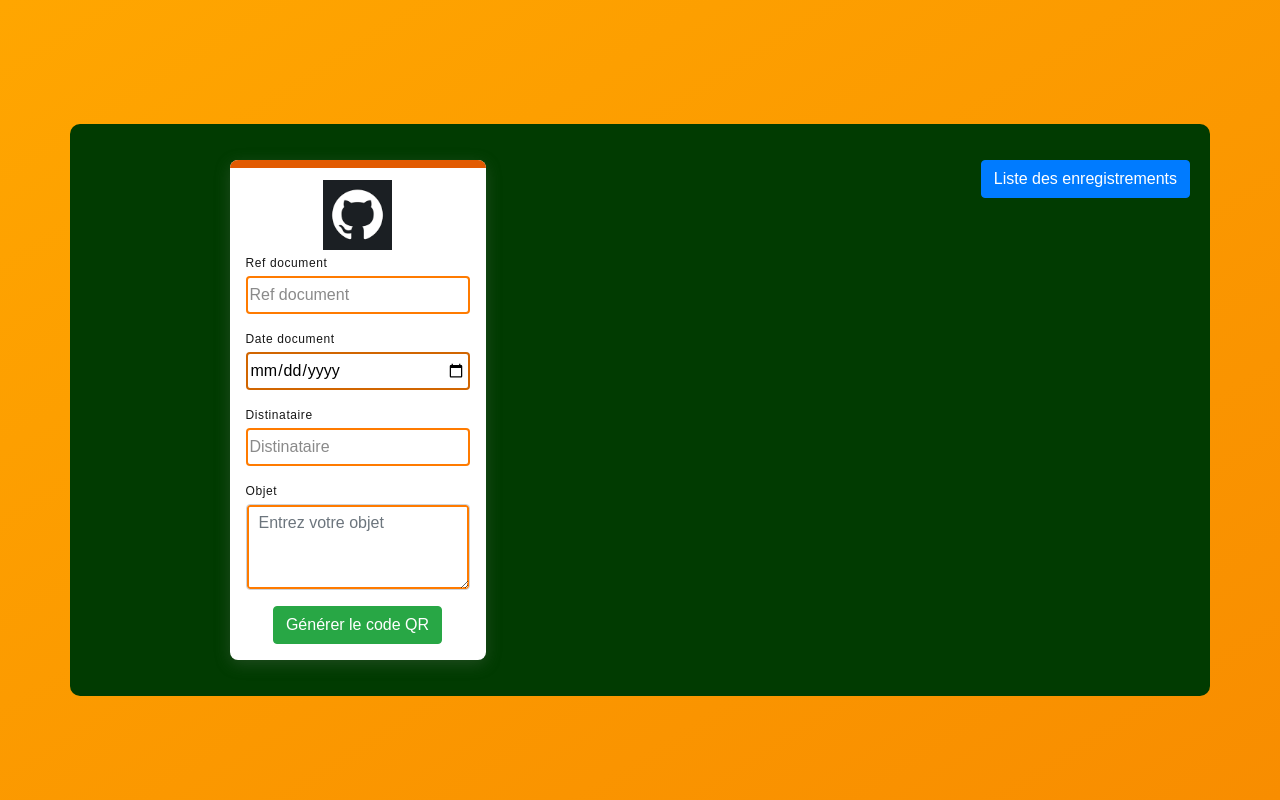
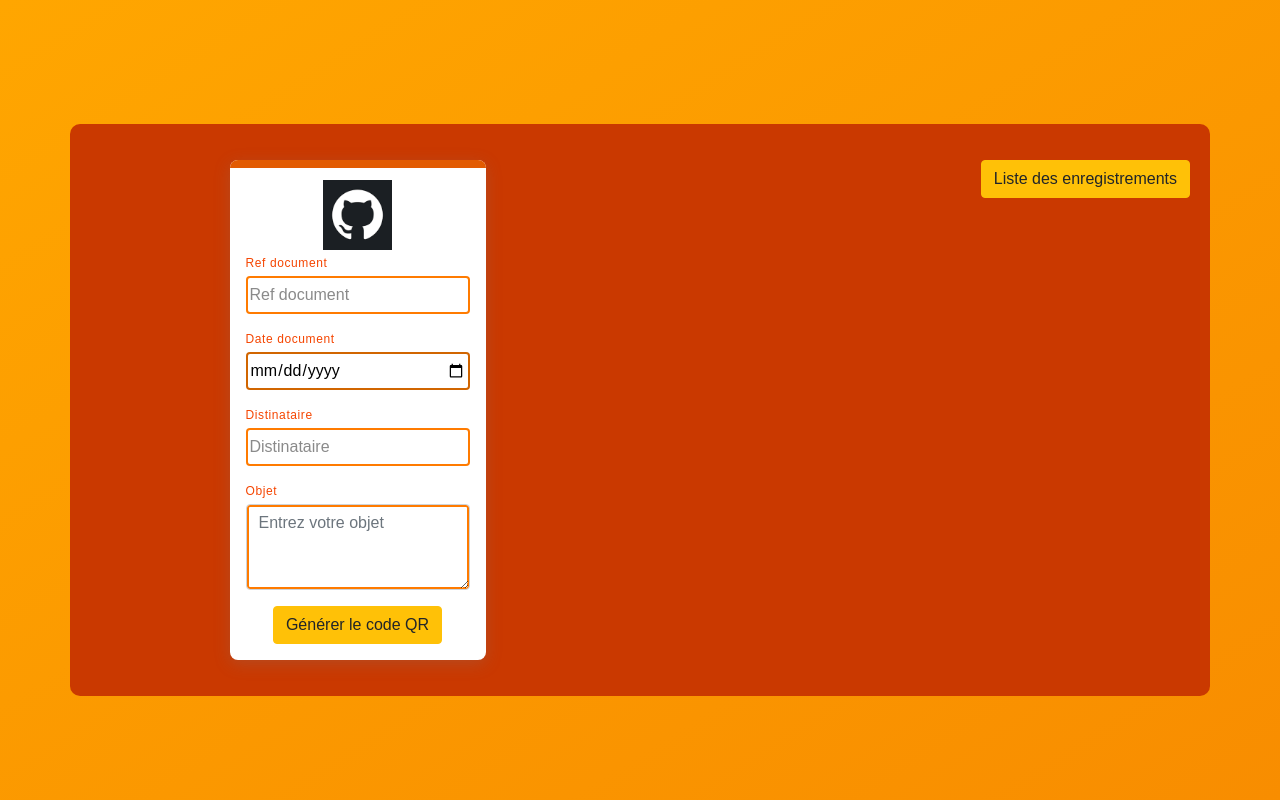
Before and after one commit to touilfarouk/codeqr, a PHP site: page / in a window 1280 px wide. Run offline with PHP 8.4, Linux system fonts and the light colour scheme; data comes from the database, SQL or seed files in the repository; data that the repository does not hold is empty; some libraries are stand-ins or nearby versions.

Commit message:
final commits

```diff
--- a/css/style.css
+++ b/css/style.css
@@ -105,7 +105,7 @@ body {
     align-items: center;
     justify-content: center;
     font-family: sans-serif;
-    color: #161616;
+    color: #f54500;
     background: linear-gradient(to bottom right, rgb(255, 166, 0), #f88d00) fixed;
 }
 form {
--- a/index.php
+++ b/index.php
@@ -160,7 +160,7 @@ if (isset($_POST['submit'])) {
             background-color: #333; /* Dark background */
             padding: 20px;
             border-radius: 10px;
-            background-color:#013b01;
+            background-color:#ca3900;
         }
         h2 {
             color: white;
@@ -272,12 +272,12 @@ if (isset($_POST['submit'])) {
                         <label for="objet">Objet</label>
                         <textarea class="form-control" name="objet" rows="3" placeholder="Entrez votre objet" id="objet"><?php echo @$objet; ?></textarea>
                     </div>
-                    <button type="submit" class="btn btn-success" name="submit">Générer le code QR</button>
+                    <button type="submit" class="btn btn-warning" name="submit">Générer le code QR</button>
                 </form>
 
             </div>
             <div class="col-md-6">
- <button style="float:right" type="button" class="btn btn-primary mt-3 right" data-toggle="modal" data-target="#recordsModal">Liste des enregistrements</button>
+ <button style="float:right" type="button" class="btn btn-warning mt-3 right" data-toggle="modal" data-target="#recordsModal">Liste des enregistrements</button>
  </div>
             <!-- QR Code et Boutons -->
             <?php if (isset($ref_doc_img)) : ?>
--- a/sqlConnect.php
+++ b/sqlConnect.php
@@ -3,7 +3,7 @@
 
 
 $servername = "localhost";
-$dbname = "docs";
+$dbname = "attestation";
 $username = "root";
 $password = "";
 try
```
